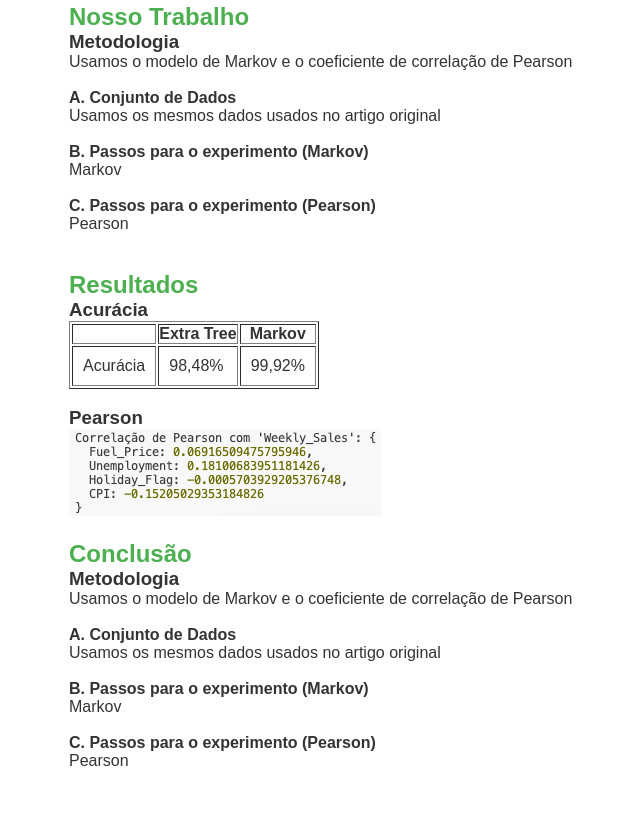
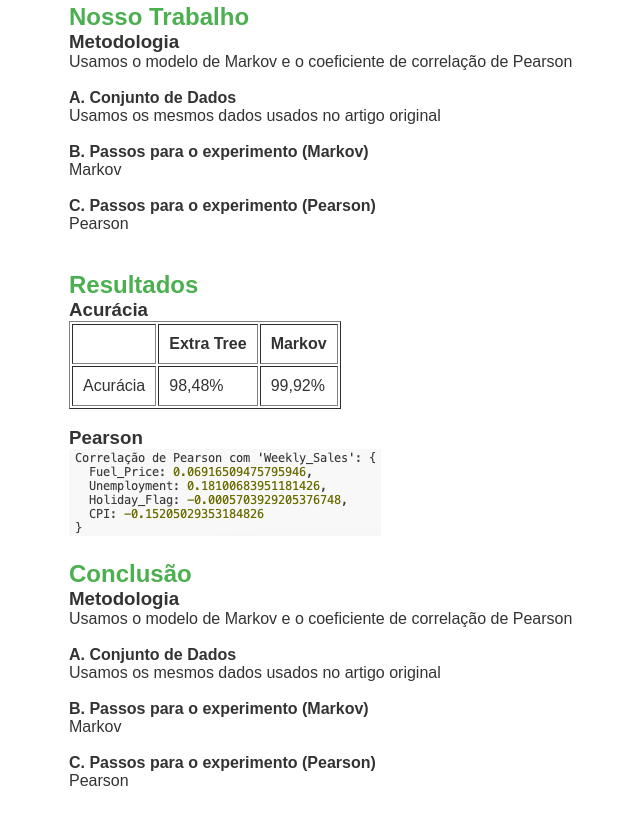
Before and after one commit to junior-silva-fatec/machine-learning-previsao_de_vendas, a plain HTML site: page docs/index.html in a window 1280 px wide. Shown: the part 1226-2050 px from the top of the page, without its empty margins (151-791 px from the left). Drawn offline with Linux system fonts and the light colour scheme.

Commit message:
Th padding

```diff
--- a/docs/styles.css
+++ b/docs/styles.css
@@ -66,6 +66,6 @@ ol {
     margin-left: 20px;
 }
 
-td {
+td, th {
     padding: 10px;
 }
```
